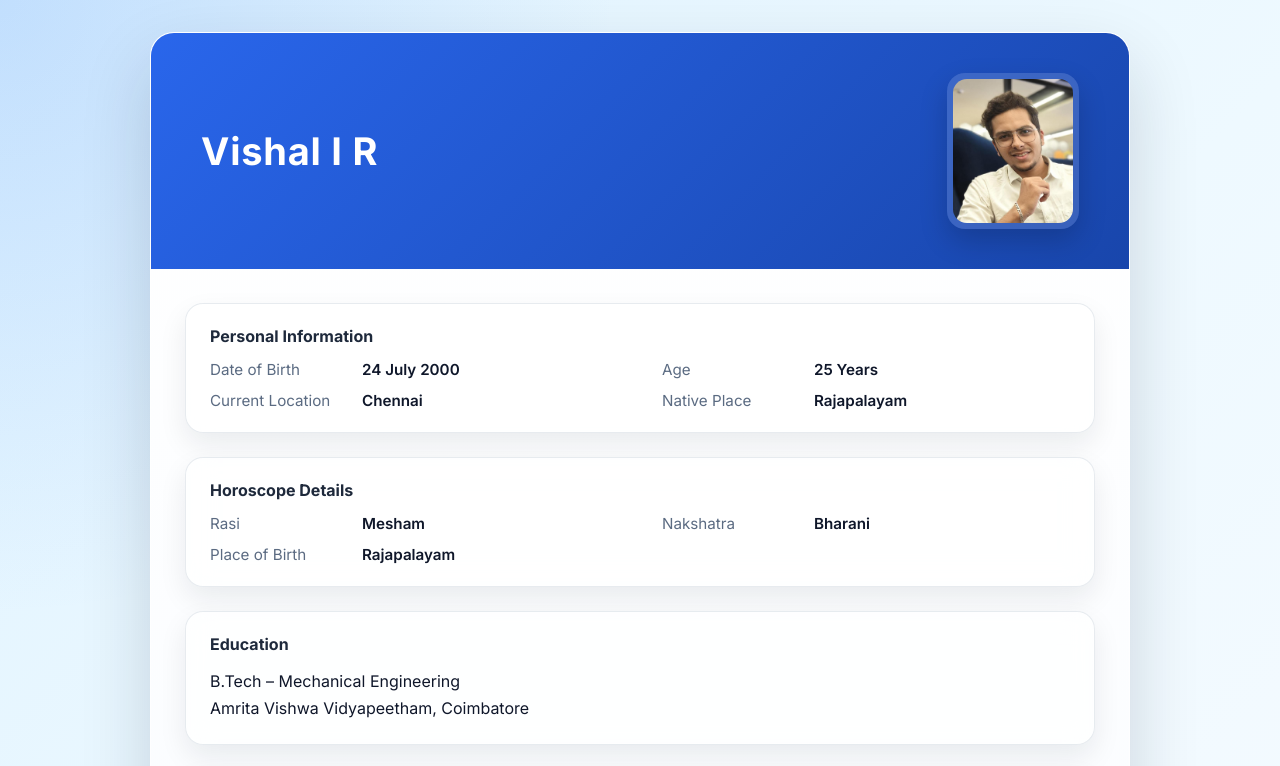
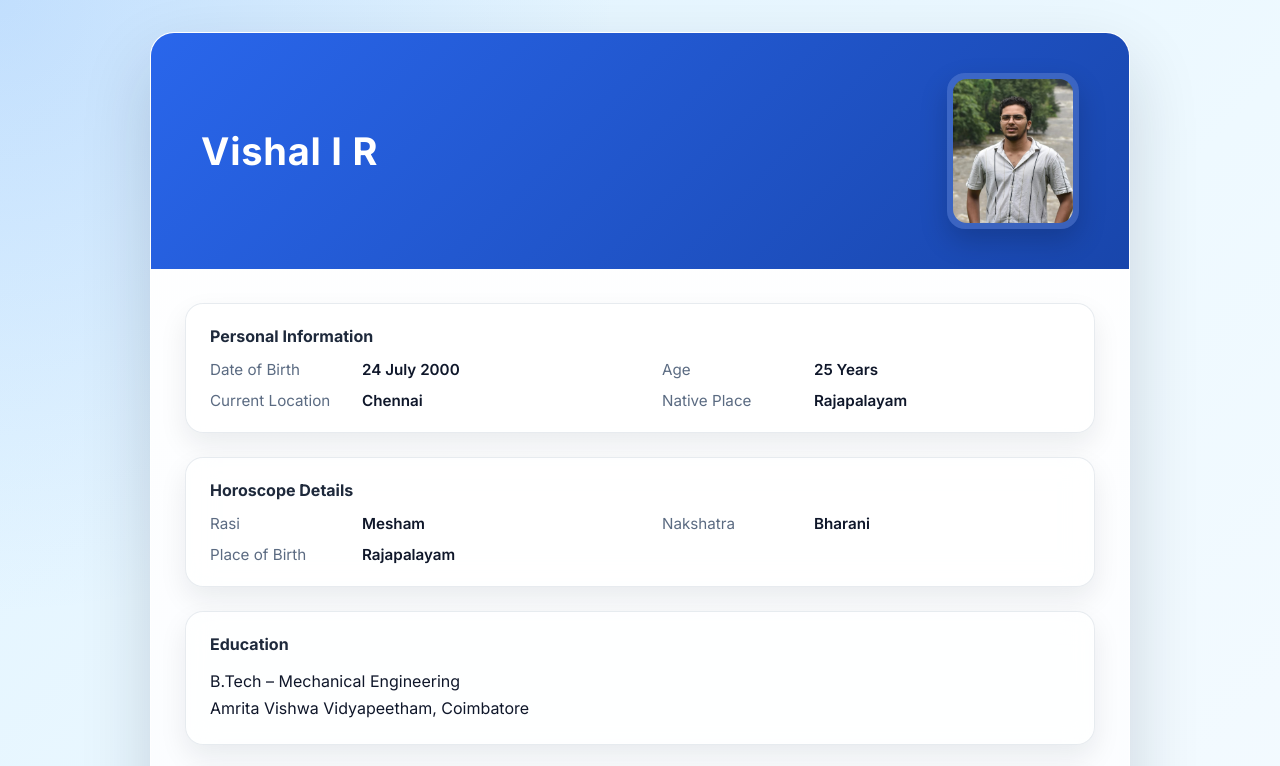
Before and after one commit to vishal-24-1/bio-data, a website: page index.html in a window 1280 px wide. Shown: the top 766 px of the page. Drawn offline with Linux system fonts and the light colour scheme.

Commit message:
info change1

```diff
--- a/index.html
+++ b/index.html
@@ -392,7 +392,7 @@ body {
       </div>
       <div>
         <div class="photo-frame">
-          <img class="photo" src="assets/profile-photo.jpg" alt="Profile photo of Vishal I R">
+          <img class="photo" src="assets/logo.jpeg" alt="Profile photo of Vishal I R">
         </div>
       </div>
     </header>
```
Also changed, not shown: assets/logo.jpeg (added).
